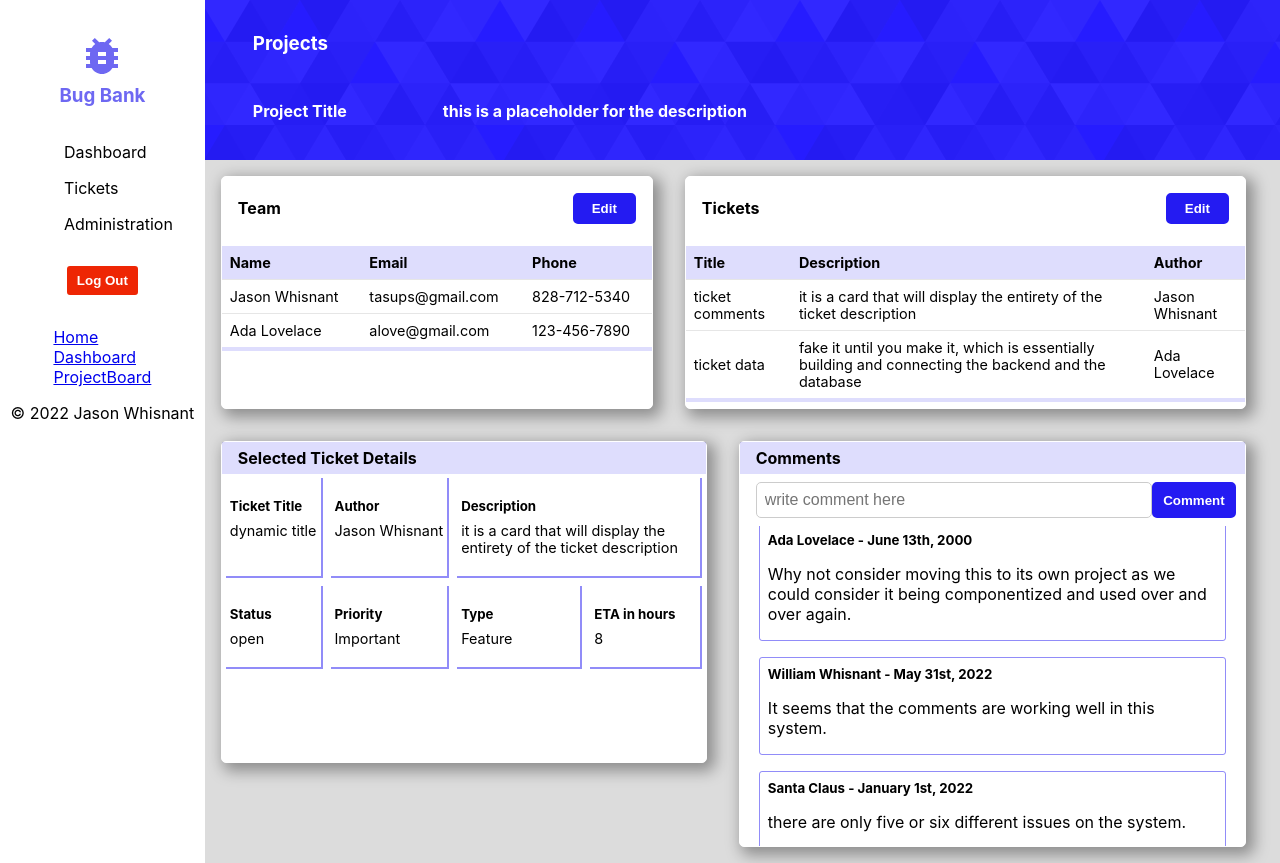
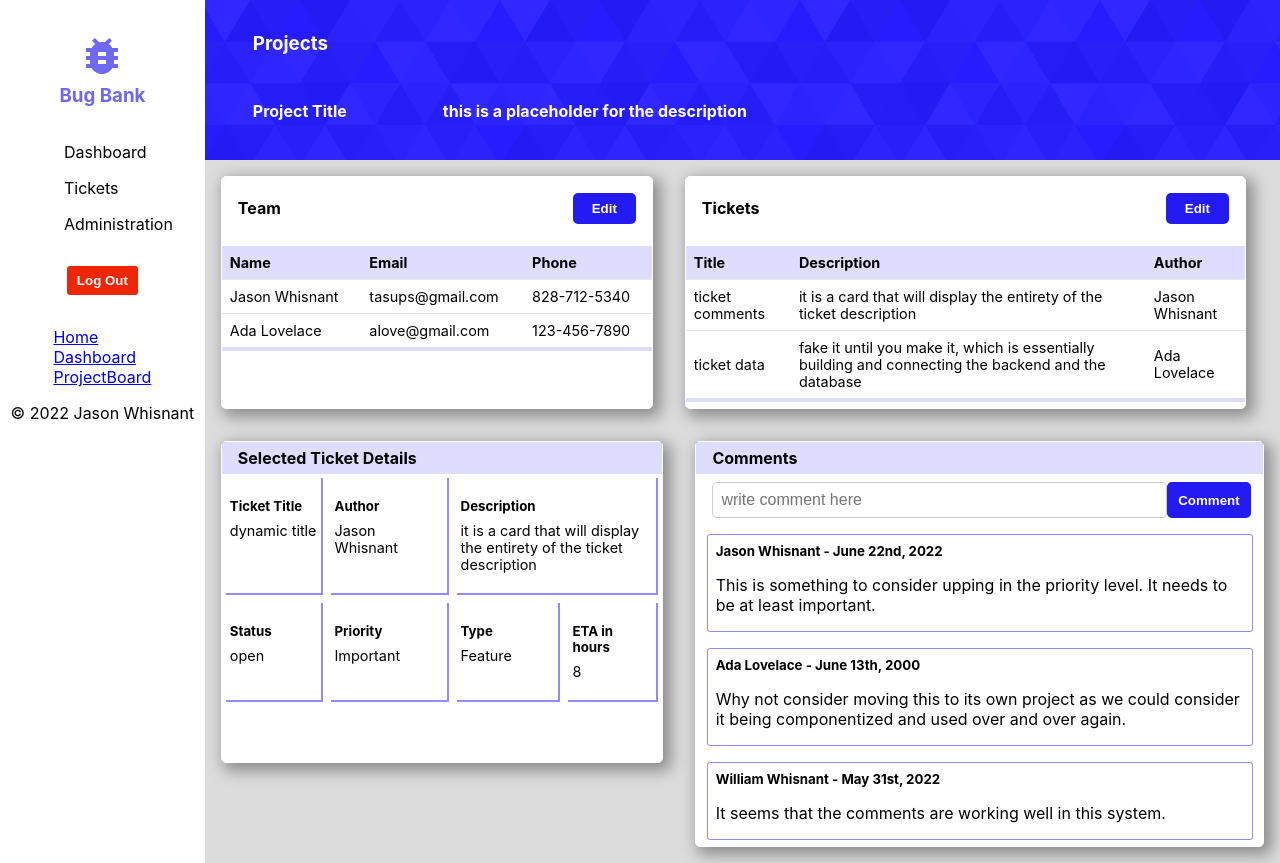
Before and after one commit to Tasups/bug-tracker-frontend, a React (Create React App) app: page /projectboard in a window 1280 px wide. Built offline with nearby package versions, Linux system fonts and the light colour scheme.

Commit message:
comment list component styled, issue with first card being hidden fixed with removing justify-contents

```diff
--- a/src/App.css
+++ b/src/App.css
@@ -499,7 +499,7 @@ html,body {
   flex-direction: column;
   justify-content: space-between;
   min-width: 18rem;
-  min-heigth: 16rem;
+  min-height: 16rem;
   max-height: 24rem;
   border: 3px solid white;
   border-radius: 5px;
@@ -815,7 +815,7 @@ html,body {
   border-radius: 5px;
   -webkit-box-shadow: 5px 5px 15px 3px rgba(0,0,0,0.36);
   box-shadow: 5px 5px 15px 3px rgba(0,0,0,0.36);
-  max-width: 47%;
+  max-width: 52.7%;
 }
 
 .ticketcomments-title {
@@ -871,7 +871,6 @@ html,body {
   max-height: 20rem;
   display: flex;
   flex-direction: column;
-  justify-content: center;
   align-items: center;
   overflow: auto;
 }
@@ -879,7 +878,7 @@ html,body {
 /* COMMENT CARD ***************************************************/
 
 .commentcard-container {
-  width: 92%;
+  width: 96%;
   margin: 0.5rem;
   border: 1px solid rgba(36,27,242, 0.5);
   border-radius: 3px;
```
Also changed, not shown: src/components/projectBoard/ProjectTicketComments.js (+7 -7 lines).
